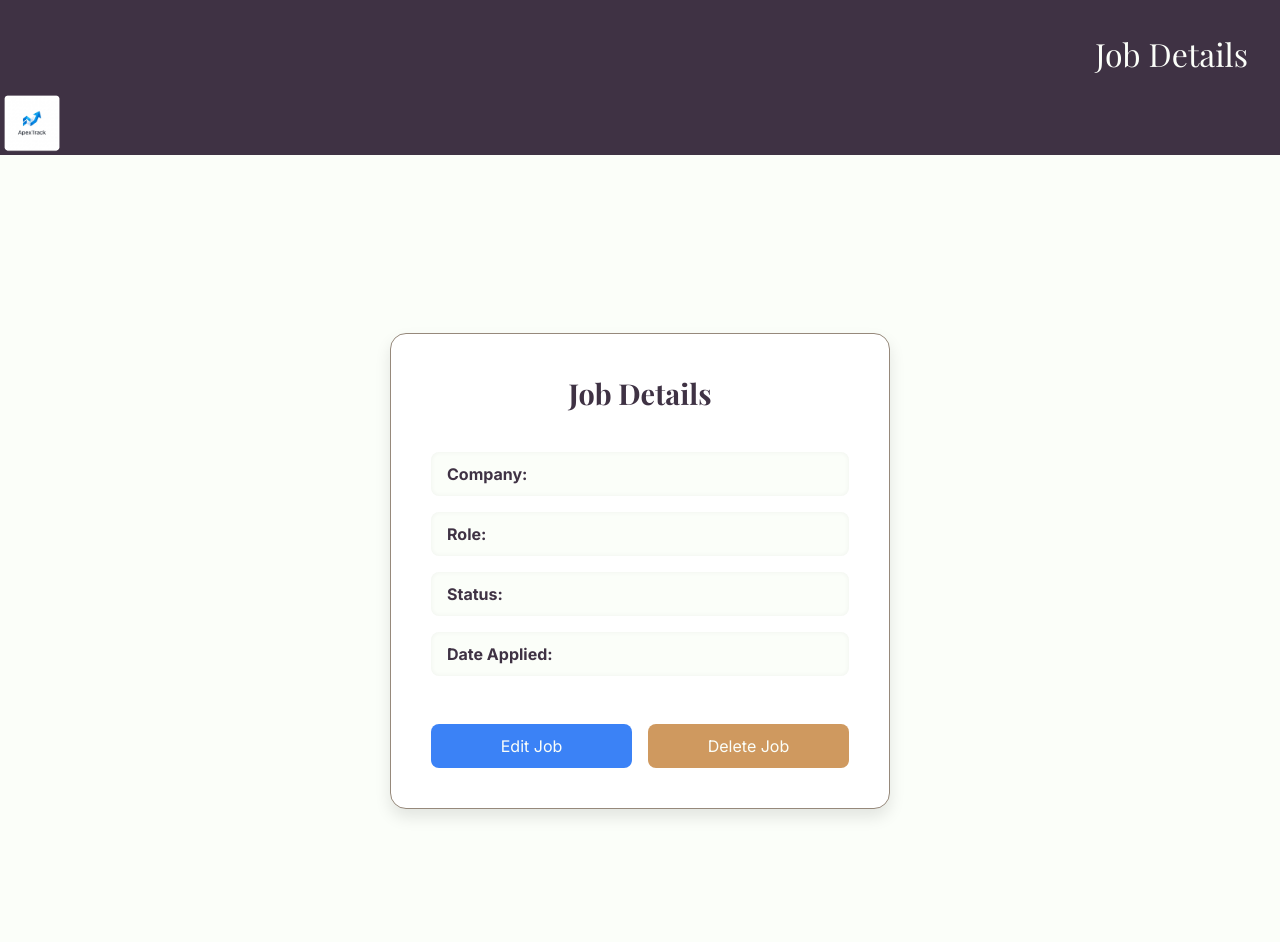
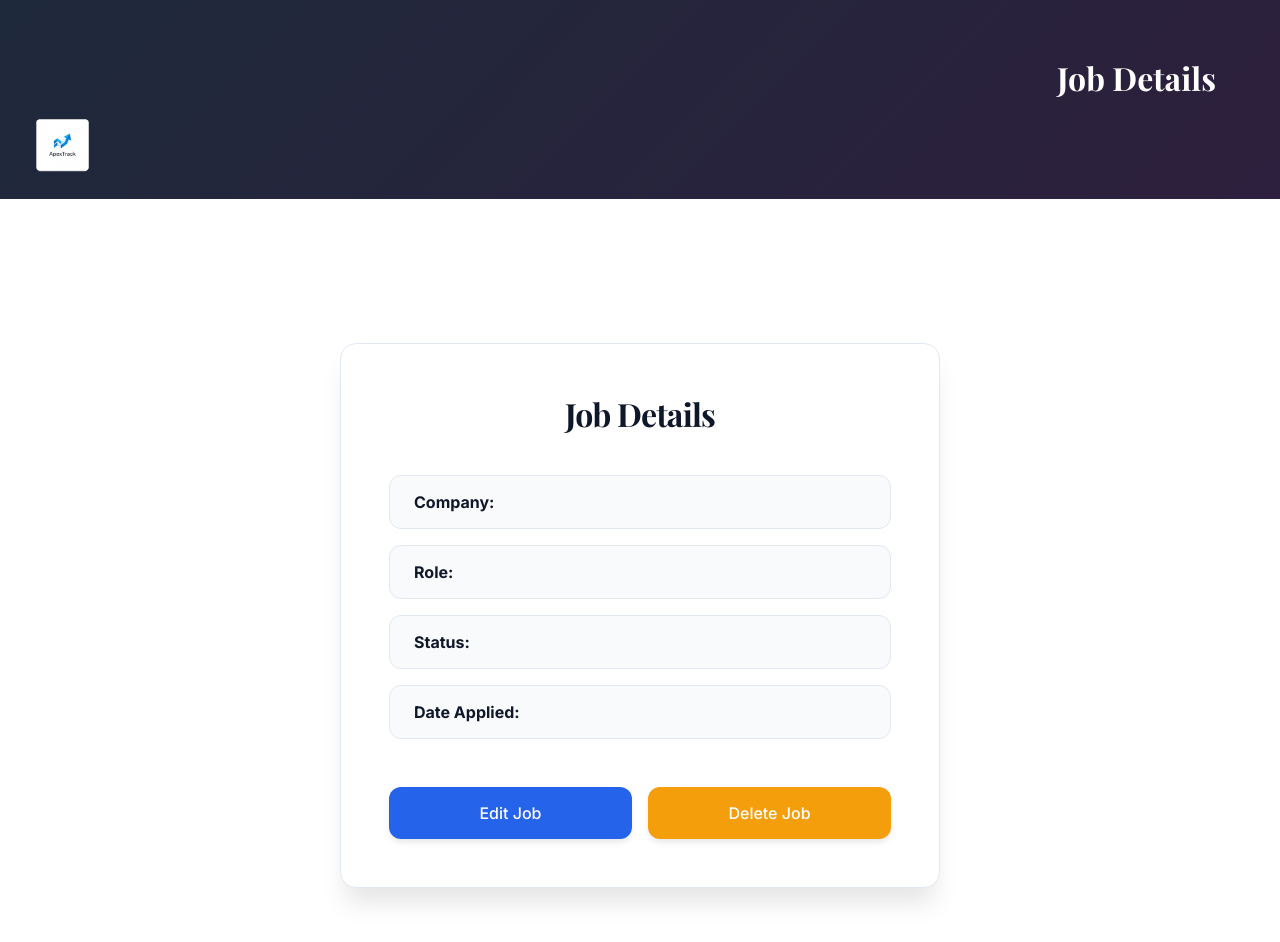
Before and after one commit to siyabongamasiya/job-application-tracker, a React (Vite) app: page /jobdetails/1 in a window 1280 px wide. Shown: the top 942 px of the page. Built offline with nearby package versions, Linux system fonts and the light colour scheme.

Commit message:
mod:applied C.R.A.P

```diff
--- a/src/App.css
+++ b/src/App.css
@@ -1,26 +1,58 @@
 :root {
-  /*colors*/
-  --primary: #3b82f6;
-  --background: #fbfef9;
-  --neutral: #96897b;
-  --accent: #cf995f;
-  --dark-neutral: #3f3244;
+  /*colors - Enhanced Contrast*/
+  --primary: #2563eb;
+  --primary-dark: #1e40af;
+  --primary-light: #3b82f6;
+  --background: #ffffff;
+  --surface: #f8fafc;
+  --neutral: #64748b;
+  --neutral-light: #cbd5e1;
+  --accent: #f59e0b;
+  --accent-dark: #d97706;
+  --dark-neutral: #1e293b;
+  --text-primary: #0f172a;
+  --text-secondary: #475569;
+  --success: #10b981;
+  --warning: #f59e0b;
+  --error: #ef4444;
+  --border: #e2e8f0;
 
-  /*typography*/
+  /*typography - Better Hierarchy*/
   --heading-font: "Playfair Display", serif;
-  --heading-weight: "semibold";
-  --heading-size: 32px;
+  --heading-weight: 600;
+  --heading-size: 2rem;
+  --heading-size-sm: 1.5rem;
 
   --body-text-font: "Inter", sans-serif;
-  --body-text-size: 20px;
+  --body-text-size: 1rem;
   --body-text-weight: 400;
 
   --buttons-navLinks-font: "Inter", sans-serif;
-  --buttons-navLinks-weight: "medium";
+  --buttons-navLinks-weight: 500;
 
   --smallLabels-inputs-placeholders-font: "Inter", sans-serif;
   --smallLabels-inputs-placeholders-weight: 400;
-  --smallLabels-inputs-placeholders-size: 14px;
+  --smallLabels-inputs-placeholders-size: 0.875rem;
+
+  /*spacing - Consistent Proximity*/
+  --spacing-xs: 0.25rem;
+  --spacing-sm: 0.5rem;
+  --spacing-md: 1rem;
+  --spacing-lg: 1.5rem;
+  --spacing-xl: 2rem;
+  --spacing-2xl: 3rem;
+
+  /*border radius - Repetition*/
+  --radius-sm: 0.5rem;
+  --radius-md: 0.75rem;
+  --radius-lg: 1rem;
+  --radius-full: 9999px;
+
+  /*shadows - Depth & Contrast*/
+  --shadow-sm: 0 1px 2px 0 rgba(0, 0, 0, 0.05);
+  --shadow-md: 0 4px 6px -1px rgba(0, 0, 0, 0.1);
+  --shadow-lg: 0 10px 15px -3px rgba(0, 0, 0, 0.1);
+  --shadow-xl: 0 20px 25px -5px rgba(0, 0, 0, 0.1);
 }
 
 * {
@@ -43,18 +75,19 @@ body,
 
 #nav {
   width: 100%;
-  height: 20%;
-  background-color: var(--dark-neutral);
-  justify-content: center;
+  min-height: 80px;
+  background: linear-gradient(135deg, var(--dark-neutral) 0%, #2d1f3d 100%);
   font-family: var(--heading-font);
   font-weight: var(--heading-weight);
   font-size: var(--heading-size);
-  align-items: center;
   color: var(--background);
   display: flex;
   flex-direction: column;
-  box-shadow: 0px 4px 4px 0px rgba(0, 0, 0, 0.25);
-  gap: 1rem;
+  justify-content: center;
+  align-items: center;
+  box-shadow: var(--shadow-lg);
+  gap: var(--spacing-md);
+  padding: var(--spacing-lg) var(--spacing-xl);
 }
 
 #nav-log-container {
@@ -160,13 +193,28 @@ body,
 }
 
 #button-container button {
-  padding: 10px;
-  border: 1px solid var(--primary);
-  border-radius: 8px;
-  box-shadow: 3px 4px 4px 0px rgba(0, 0, 0, 0.25);
+  padding: var(--spacing-md) var(--spacing-xl);
+  border: none;
+  border-radius: var(--radius-md);
+  box-shadow: var(--shadow-md);
   color: var(--background);
+  background-color: var(--primary);
   font-family: var(--buttons-navLinks-font);
   font-weight: var(--buttons-navLinks-weight);
+  font-size: var(--body-text-size);
+  cursor: pointer;
+  transition: all 0.2s ease;
+}
+
+#button-container button:hover {
+  background-color: var(--primary-dark);
+  box-shadow: var(--shadow-lg);
+  transform: translateY(-2px);
+}
+
+#button-container button:active {
+  transform: translateY(0);
+  box-shadow: var(--shadow-sm);
 }
 
 #filter-container select {
@@ -180,23 +228,40 @@ body,
 
 #filter-container {
   display: flex;
-  position: relative;
-  gap: 1rem;
-  padding: 0.8rem;
+  align-items: center;
+  gap: var(--spacing-sm);
+  padding: var(--spacing-md) var(--spacing-lg);
   font-family: var(--body-text-font);
   font-weight: var(--body-text-weight);
-  border-radius: 30px;
-  border: 3px solid var(--accent);
+  border-radius: var(--radius-full);
+  border: 2px solid var(--accent);
+  background-color: var(--background);
+  box-shadow: var(--shadow-sm);
+  transition: all 0.2s ease;
+}
+
+#filter-container:hover {
+  box-shadow: var(--shadow-md);
+  border-color: var(--accent-dark);
 }
 
 .floating-input-datefilter {
   display: flex;
-  gap: 1rem;
-  padding: 0.8rem;
+  align-items: center;
+  gap: var(--spacing-sm);
+  padding: var(--spacing-md) var(--spacing-lg);
   font-family: var(--body-text-font);
   font-weight: var(--body-text-weight);
-  border-radius: 30px;
-  border: 3px solid var(--accent);
+  border-radius: var(--radius-full);
+  border: 2px solid var(--accent);
+  background-color: var(--background);
+  box-shadow: var(--shadow-sm);
+  transition: all 0.2s ease;
+}
+
+.floating-input-datefilter:hover {
+  box-shadow: var(--shadow-md);
+  border-color: var(--accent-dark);
 }
 .floating-input-datefilter > input {
   width: 100%;
@@ -209,27 +274,37 @@ body,
   display: flex;
   position: fixed;
   width: 100%;
-  bottom: 0px;
-  justify-content: space-evenly;
-  gap: "4rem";
-  padding: 1rem;
-  background: var(--background);
+  bottom: 0;
+  justify-content: center;
+  align-items: center;
+  gap: var(--spacing-2xl);
+  padding: var(--spacing-lg) var(--spacing-xl);
+  background: var(--surface);
+  border-top: 1px solid var(--border);
+  box-shadow: 0 -2px 8px rgba(0, 0, 0, 0.05);
+  font-family: var(--body-text-font);
+  font-size: 0.875rem;
+  color: var(--text-secondary);
 }
 
 .floating-input {
   position: relative;
   display: block;
   width: 100%;
-  margin: 1rem 0;
+  margin: var(--spacing-md) 0;
 }
 
 .floating-input input {
   width: 100%;
   box-sizing: border-box;
-  padding: 1rem;
-  border: 2px solid var(--accent);
-  border-radius: 8px;
-  font-size: 1rem;
+  padding: var(--spacing-md) var(--spacing-lg);
+  border: 2px solid var(--border);
+  border-radius: var(--radius-md);
+  font-size: var(--body-text-size);
+  font-family: var(--body-text-font);
+  color: var(--text-primary);
+  background-color: var(--background);
+  transition: all 0.2s ease;
 }
 
 .floating-input input:focus,
@@ -237,16 +312,18 @@ body,
 .floating-input input:valid {
   border: 2px solid var(--accent) !important;
   outline: none !important;
-  box-shadow: none !important;
+  box-shadow: 0 0 0 3px rgba(245, 158, 11, 0.1) !important;
+  background-color: var(--background);
 }
 
 .floating-label {
   position: absolute;
-  top: -0.7rem;
-  left: 1rem;
+  top: -0.625rem;
+  left: var(--spacing-md);
   background: var(--background);
-  padding: 0 0.25rem;
-  font-size: 0.9rem;
+  padding: 0 var(--spacing-xs);
+  font-size: var(--smallLabels-inputs-placeholders-size);
+  font-weight: 500;
   color: var(--accent);
 }
 
@@ -284,30 +361,37 @@ body,
   width: 100%;
   display: flex;
   justify-content: space-between;
-  padding: 0.5rem;
   align-items: center;
-  border: 3px solid var(--accent);
-  border-radius: 30px;
+  padding: var(--spacing-sm) var(--spacing-md);
+  border: 2px solid var(--accent);
+  border-radius: var(--radius-full);
+  background-color: var(--background);
+  box-shadow: var(--shadow-sm);
+  transition: all 0.2s ease;
+}
+
+#search-bar:focus-within {
+  box-shadow: var(--shadow-md);
+  border-color: var(--accent-dark);
 }
 
 .search-input {
-  padding: 0.8rem;
-  padding-right: 2rem;
-  border-radius: 30px;
-  border: 1px solid transparent;
+  flex: 1;
+  padding: var(--spacing-md);
+  border: none;
+  background: transparent;
   font-family: var(--body-text-font);
   font-weight: var(--body-text-weight);
+  font-size: var(--body-text-size);
+  color: var(--text-primary);
+}
+
+.search-input::placeholder {
+  color: var(--neutral);
 }
 
 .search-input:focus {
-  border: 1px solid transparent !important;
   outline: none !important;
-  box-shadow: none !important;
-}
-
-.search-input:focus {
-  border: 3px solid var(--accent);
-  outline: none;
 }
 
 .job-modal-backdrop {
@@ -360,19 +444,22 @@ body,
 .job-list-item {
   display: flex;
   justify-content: space-between;
-  height: auto;
+  align-items: center;
   width: 100%;
-  border: 1px solid var(--accent);
-  border-radius: 12px;
-  padding: 1rem;
-  margin-bottom: 1rem;
+  border: 1px solid var(--border);
+  border-radius: var(--radius-lg);
+  padding: var(--spacing-lg);
+  margin-bottom: var(--spacing-md);
   background: var(--background);
-  box-shadow: 3px 4px 4px 0px rgba(0, 0, 0, 0.25);
-  transition: transform 0.2s;
+  box-shadow: var(--shadow-md);
+  transition: all 0.2s ease;
+  cursor: pointer;
 }
 
 .job-list-item:hover {
-  transform: translateY(-2px);
+  transform: translateY(-4px);
+  box-shadow: var(--shadow-lg);
+  border-color: var(--accent);
 }
 
 .job-info {
@@ -380,24 +467,29 @@ body,
   width: 100%;
   justify-content: space-between;
   align-items: center;
+  gap: var(--spacing-md);
 }
 
 .job-text {
   display: flex;
   flex-direction: column;
-  gap: 1rem;
-}
-
-.status-img {
-  width: 70%;
-  height: 70%;
-  object-fit: contain;
+  gap: var(--spacing-sm);
 }
 
 .job-field {
   display: flex;
   align-items: center;
-  gap: 0.5rem;
+  gap: var(--spacing-sm);
+  font-size: var(--body-text-size);
+  color: var(--text-primary);
+}
+
+.job-field strong {
+  color: var(--text-secondary);
+  font-weight: 600;
+  font-size: 0.875rem;
+  text-transform: uppercase;
+  letter-spacing: 0.025em;
 }
 
 .job-icon {
@@ -418,13 +510,15 @@ body,
 .register-form {
   display: flex;
   flex-direction: column;
-  gap: 1rem;
-  width: 300px;
-  margin: 2rem auto;
-  padding: 2rem;
-  border-radius: 12px;
+  gap: var(--spacing-lg);
+  width: 100%;
+  max-width: 400px;
+  margin: var(--spacing-2xl) auto;
+  padding: var(--spacing-2xl);
+  border-radius: var(--radius-lg);
   background-color: var(--background);
-  box-shadow: 3px 4px 4px 0px rgba(0, 0, 0, 0.1);
+  box-shadow: var(--shadow-xl);
+  border: 1px solid var(--border);
 }
 
 /* --- Improved Job Details Page Styles --- */
@@ -441,55 +535,61 @@ body,
 
 .job-details-card {
   width: 100%;
-  max-width: 500px;
-  background: white;
-  padding: 2.5rem;
-  border-radius: 16px;
-  box-shadow: 0 8px 16px rgba(0, 0, 0, 0.1);
+  max-width: 600px;
+  background: var(--background);
+  padding: var(--spacing-2xl);
+  border-radius: var(--radius-lg);
+  box-shadow: var(--shadow-xl);
   text-align: left;
   display: flex;
   flex-direction: column;
-  gap: 1.5rem;
-  border: 1px solid var(--neutral);
-  transition: transform 0.2s ease, box-shadow 0.2s ease;
+  gap: var(--spacing-lg);
+  border: 1px solid var(--border);
+  transition: all 0.2s ease;
 }
 
 .job-details-card:hover {
-  transform: translateY(-3px);
-  box-shadow: 0 10px 20px rgba(0, 0, 0, 0.12);
+  box-shadow: var(--shadow-xl), 0 0 0 1px var(--accent);
 }
 
 .job-details-title {
   font-family: var(--heading-font);
-  font-size: 1.8rem;
-  color: var(--dark-neutral);
+  font-size: var(--heading-size);
+  color: var(--text-primary);
   text-align: center;
-  margin-bottom: 1rem;
-  font-weight: 600;
+  margin-bottom: var(--spacing-md);
+  font-weight: var(--heading-weight);
+  letter-spacing: -0.025em;
 }
 
 .job-details-info {
   display: flex;
   flex-direction: column;
-  gap: 1rem;
+  gap: var(--spacing-md);
 }
 
 .job-details-info p {
   font-family: var(--body-text-font);
-  font-size: 1rem;
-  color: var(--dark-neutral);
-  background: var(--background);
-  padding: 0.75rem 1rem;
-  border-radius: 8px;
-  box-shadow: inset 0 0 5px rgba(0, 0, 0, 0.05);
+  font-size: var(--body-text-size);
+  color: var(--text-primary);
+  background: var(--surface);
+  padding: var(--spacing-md) var(--spacing-lg);
+  border-radius: var(--radius-md);
+  border: 1px solid var(--border);
   display: flex;
   justify-content: space-between;
   align-items: center;
+  transition: all 0.2s ease;
+}
+
+.job-details-info p:hover {
+  background: var(--background);
+  border-color: var(--accent);
 }
 
 .details-span {
   color: var(--primary);
-  font-weight: 500;
+  font-weight: 600;
   text-align: right;
   word-break: break-word;
 }
@@ -497,36 +597,42 @@ body,
 .job-details-actions {
   display: flex;
   justify-content: space-between;
-  gap: 1rem;
-  margin-top: 1.5rem;
+  gap: var(--spacing-md);
+  margin-top: var(--spacing-lg);
 }
 
 .job-details-actions button {
   flex: 1;
-  padding: 0.75rem;
-  border-radius: 8px;
+  padding: var(--spacing-md) var(--spacing-lg);
+  border-radius: var(--radius-md);
   border: none;
   color: var(--background);
   font-family: var(--buttons-navLinks-font);
   font-weight: var(--buttons-navLinks-weight);
   cursor: pointer;
-  font-size: 1rem;
+  font-size: var(--body-text-size);
   background-color: var(--primary);
-  transition: transform 0.2s, box-shadow 0.2s, background-color 0.2s;
+  box-shadow: var(--shadow-md);
+  transition: all 0.2s ease;
 }
 
 .job-details-actions button:hover {
   transform: translateY(-2px);
-  box-shadow: 0 4px 8px rgba(0, 0, 0, 0.15);
-  background-color: var(--dark-primary);
+  box-shadow: var(--shadow-lg);
+  background-color: var(--primary-dark);
+}
+
+.job-details-actions button:active {
+  transform: translateY(0);
+  box-shadow: var(--shadow-sm);
 }
 
 .job-details-actions button:nth-child(2) {
-  background-color: var(--accent);
+  background-color: var(--error);
 }
 
 .job-details-actions button:nth-child(2):hover {
-  background-color: var(--dark-accent);
+  background-color: #dc2626;
 }
 
 #notfoundpage {
```
